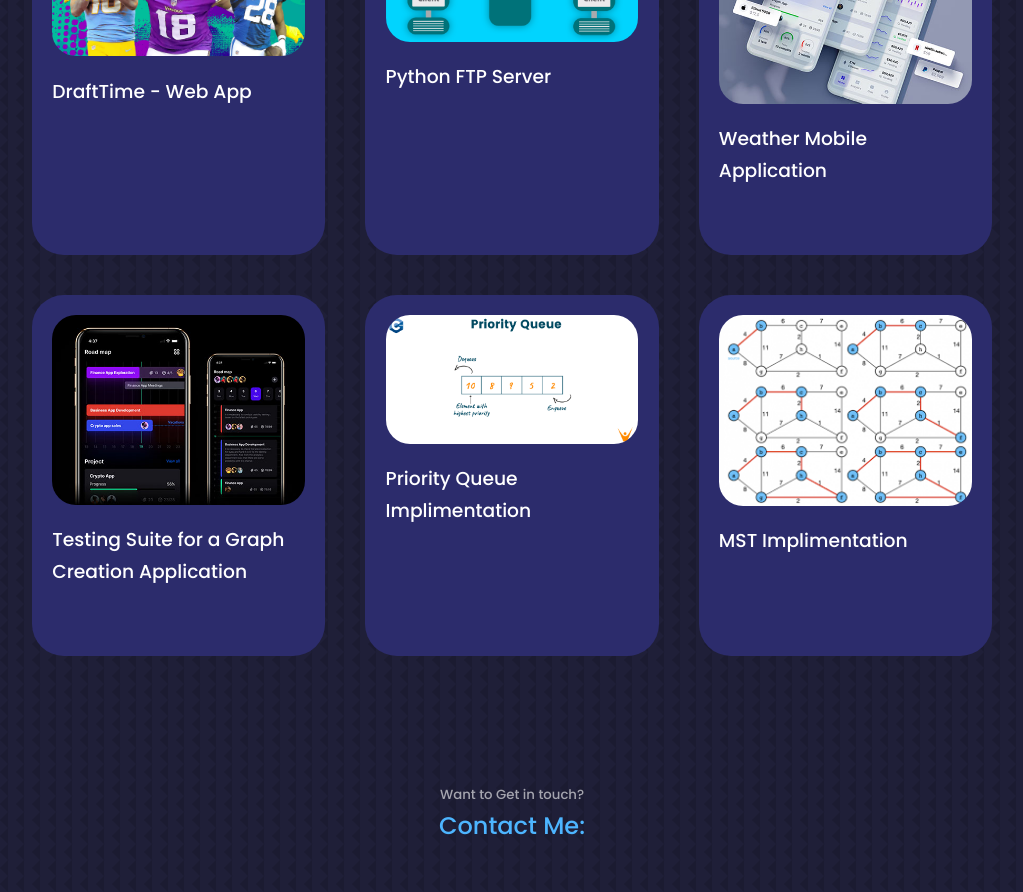
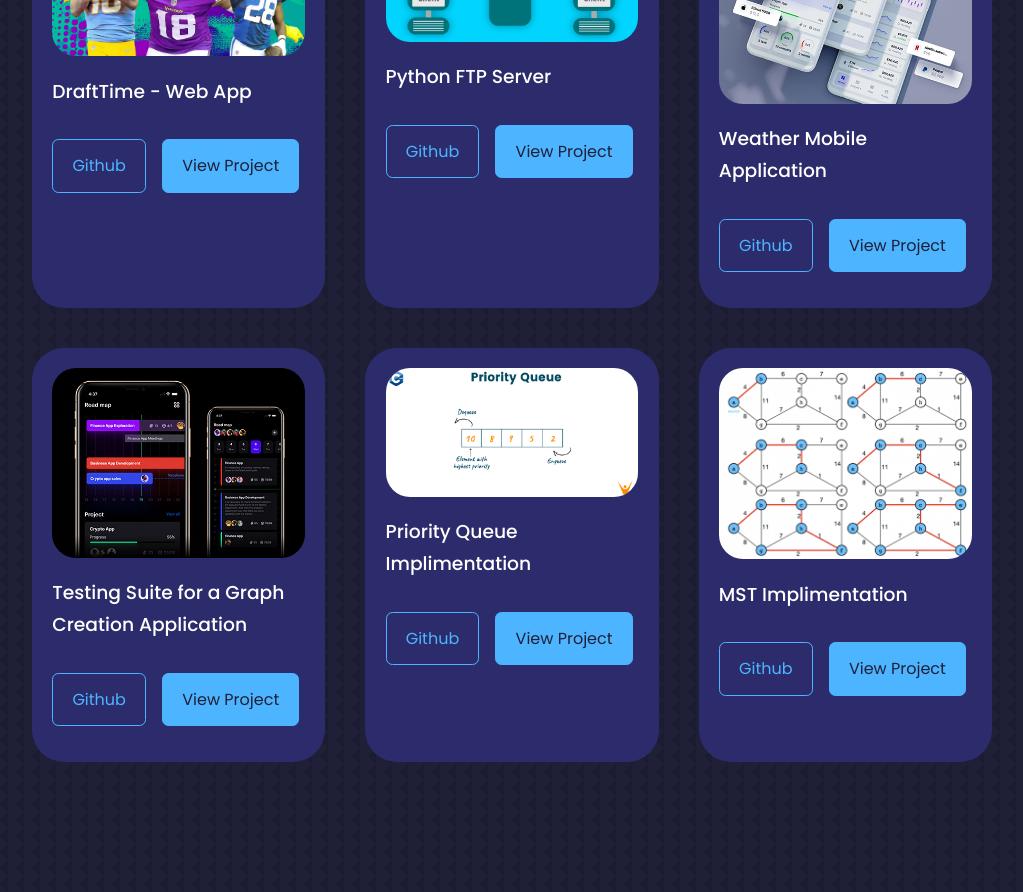
Before and after one commit to Gehrkej/JakeGehrke, a React (Create React App) app: page / in a window 1280 px wide. Shown: the part 6260-7152 px from the top of the page, without its empty margins (128-1151 px from the left). Built offline with nearby package versions, Linux system fonts and the light colour scheme.

Commit message:
Routing to Project file by id is working

```diff
--- a/src/app.jsx
+++ b/src/app.jsx
@@ -1,9 +1,9 @@
-import React from "react";
-import Home from "./home";
-import NotFound from "./components/notFound/NotFound";
-import Project from "./components/project/Project";
-import Projects from "./components/project/Projects";
-import { Routes, Route, Navigate, NavLink } from "react-router-dom";
+import React from 'react'
+import Home from './home'
+import NotFound from './components/notFound/NotFound'
+import Project from './components/project/Project'
+import Projects from './components/project/Projects'
+import { Routes, Route, Navigate, NavLink } from 'react-router-dom'
 
 const app = () => {
     return (
@@ -13,13 +13,13 @@ const app = () => {
                 <Route path="/home" element={<Navigate to="/" />} />
                 <Route path="/JakeGehrke" element={<Navigate to="/" />} />
                 <Route path="/projects" element={<Projects />}>
-          <Route index element={<Project />} />
+                    <Route path=":id" element={<Project />} />
                     {/* <Route path=":menuItem" element={<MenuItem />} /> */}
                 </Route>
                 <Route path="*" element={<NotFound />} />
             </Routes>
         </>
-  );
-};
+    )
+}
 
-export default app;
+export default app
--- a/src/components/portfolio/portfolio.jsx
+++ b/src/components/portfolio/portfolio.jsx
@@ -1,56 +1,67 @@
-import React from "react";
-import "./portfolio.css";
-import IMG1 from "../../assets/DraftTimeGraphic.jpeg";
-import IMG2 from "../../assets/ftpGraphic.png";
-import IMG3 from "../../assets/portfolio3.jpg"; //Need to update this
-import IMG4 from "../../assets/portfolio4.jpg"; //Need to update this
-import IMG5 from "../../assets/Priority_Queue.png";
-import IMG6 from "../../assets/mstGraphic.png";
+import React from 'react'
+import './portfolio.css'
+import IMG1 from '../../assets/DraftTimeGraphic.jpeg'
+import IMG2 from '../../assets/ftpGraphic.png'
+import IMG3 from '../../assets/portfolio3.jpg' //Need to update this
+import IMG4 from '../../assets/portfolio4.jpg' //Need to update this
+import IMG5 from '../../assets/Priority_Queue.png'
+import IMG6 from '../../assets/mstGraphic.png'
+
+import ProjectData from '../../data/projects.json'
+
+const images = {
+    'DraftTimeGraphic.jpeg': IMG1,
+    'ftpGraphic.png': IMG2,
+    'portfolio3.jpg': IMG3,
+    'portfolio4.jpg': IMG4,
+    'Priority_Queue.png': IMG5,
+    'mstGraphic.png': IMG6,
+}
 
 const data = [
     {
         id: 1,
         image: IMG1,
-    title: "DraftTime - Web App",
-    github: "https//github.com",
-    demo: "https//github.com",
+        title: 'DraftTime - Web App',
+        github: 'https//github.com',
+        demo: 'https//github.com',
     },
     {
         id: 2,
         image: IMG2,
-    title: "Python FTP Server",
-    github: "https//github.com",
-    demo: "https//github.com",
+        title: 'Python FTP Server',
+        github: 'https//github.com',
+        demo: 'https//github.com',
     },
     {
         id: 3,
         image: IMG3,
-    title: "Weather Mobile Application",
-    github: "https//github.com",
-    demo: "https//github.com",
+        title: 'Weather Mobile Application',
+        github: 'https//github.com',
+        demo: 'https//github.com',
     },
     {
         id: 4,
         image: IMG4,
-    title: "Testing Suite for a Graph Creation Application",
-    github: "https//github.com",
-    demo: "https//github.com",
+        title: 'Testing Suite for a Graph Creation Application',
+        github: 'https//github.com',
+        demo: 'https//github.com',
     },
     {
         id: 5,
         image: IMG5,
-    title: "Priority Queue Implimentation",
-    github: "https//github.com",
-    demo: "https//github.com",
+        title: 'Priority Queue Implimentation',
+        github: 'https//github.com',
+        demo: 'https//github.com',
     },
     {
         id: 6,
         image: IMG6,
-    title: "MST Implimentation",
-    github: "https//github.com",
-    demo: "https//github.com",
+        title: 'MST Implimentation',
+        github: 'https//github.com',
+        demo: 'https//github.com',
     },
-];
+]
 
 const portfolio = () => {
     return (
@@ -59,23 +70,25 @@ const portfolio = () => {
             <h2>Portfolio</h2>
 
             <div className="container portfolio__container">
-        {data.map(({ id, image, title, github, demo }) => {
+                {ProjectData.data.map(({ id, image, title, github, demo }) => {
                     return (
                         <article key="id" className="portfolio__item">
                             <div className="portfolio__item-image">
-                <img src={image} alt={title} />
+                                <img src={images[image]} alt={title} />
                             </div>
                             <h3>{title}</h3>
                             <div className="portfolio__item-cta">
-                {/* <a href={github} className='btn' target='_blank'>Github</a>
-                                    <a href={demo} className='btn btn-primary' target='_blank'>Live Demo</a> */}
+                                <a href={github} className="btn" target="_blank">Github</a>
+                                <a href={`/projects/${id}`} className="btn btn-primary" target="_blank">View Project</a>
                             </div>
+
                         </article>
-          );
+                    )
                 })}
             </div>
+
         </section>
-  );
-};
+    )
+}
 
-export default portfolio;
+export default portfolio
--- a/src/components/project/Project.jsx
+++ b/src/components/project/Project.jsx
@@ -1,11 +1,29 @@
-import React from "react";
-import "./project.css";
-import ME from "../../assets/me-about.JPG";
-import { FaAward } from "react-icons/fa";
-import { FiUsers } from "react-icons/fi";
-import { VscFolderLibrary } from "react-icons/vsc";
+import React from 'react'
+import './project.css'
+import ME from '../../assets/me-about.JPG'
+import { FaAward } from 'react-icons/fa'
+import { FiUsers } from 'react-icons/fi'
+import { VscFolderLibrary } from 'react-icons/vsc'
+
+import ProjectData from '../../data/projects.json'
+import { useParams } from 'react-router-dom'
 
 function Project() {
+
+    const { id } = useParams()
+
+    console.log('id: ', id)
+
+    console.log(ProjectData) // Verify the data structure
+
+    const projectIndex = ProjectData.data.findIndex(project => project.id == id)
+
+    console.log('Index: ', projectIndex)
+
+    const project = ProjectData.data[projectIndex]
+
+    console.log('Project: ', project)
+
     return (
         <>
             <div className="container about__container">
@@ -55,7 +73,7 @@ function Project() {
                 </div>
             </div>
         </>
-  );
+    )
 }
 
-export default Project;
+export default Project
--- a/src/components/project/Projects.jsx
+++ b/src/components/project/Projects.jsx
@@ -1,12 +1,12 @@
-import React from "react";
-import { Outlet } from "react-router-dom";
+import React from 'react'
+import { Outlet } from 'react-router-dom'
 
 export default function Projects() {
-  return (
-    <>
-      <h1>Projects</h1>
+    return (
+        <>
+            <h1><a href={'/'}>Back</a></h1>
 
-      <Outlet />
-    </>
-  );
+            <Outlet />
+        </>
+    )
 }
--- /dev/null
+++ b/src/data/projects.json
@@ -0,0 +1,46 @@
+{
+  "data": [
+    {
+      "id": 1,
+      "image": "DraftTimeGraphic.jpeg",
+      "title": "DraftTime - Web App",
+      "github": "https//github.com",
+      "demo": "https//github.com"
+    },
+    {
+      "id": 2,
+      "image": "ftpGraphic.png",
+      "title": "Python FTP Server",
+      "github": "https//github.com",
+      "demo": "//github.com"
+    },
+    {
+      "id": 3,
+      "image": "portfolio3.jpg",
+      "title": "Weather Mobile Application",
+      "github": "https//github.com",
+      "demo": "https//github.com"
+    },
+    {
+      "id": 4,
+      "image": "portfolio4.jpg",
+      "title": "Testing Suite for a Graph Creation Application",
+      "github": "https//github.com",
+      "demo": "https//github.com"
+    },
+    {
+      "id": 5,
+      "image": "Priority_Queue.png",
+      "title": "Priority Queue Implimentation",
+      "github": "https//github.com",
+      "demo": "https//github.com"
+    },
+    {
+      "id": 6,
+      "image": "mstGraphic.png",
+      "title": "MST Implimentation",
+      "github": "https//github.com",
+      "demo": "https//github.com"
+    }
+  ]
+}
```
Lines whose indentation alone changed are shown as unchanged.
